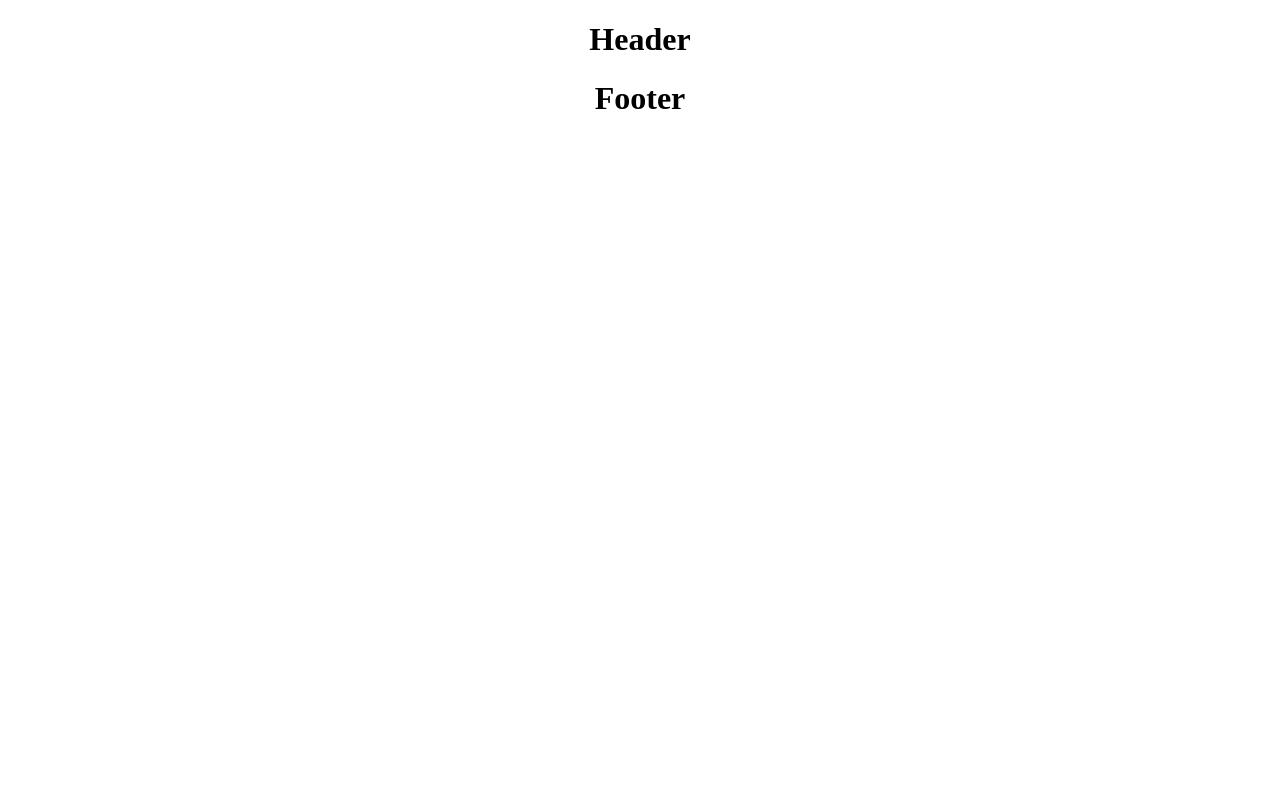
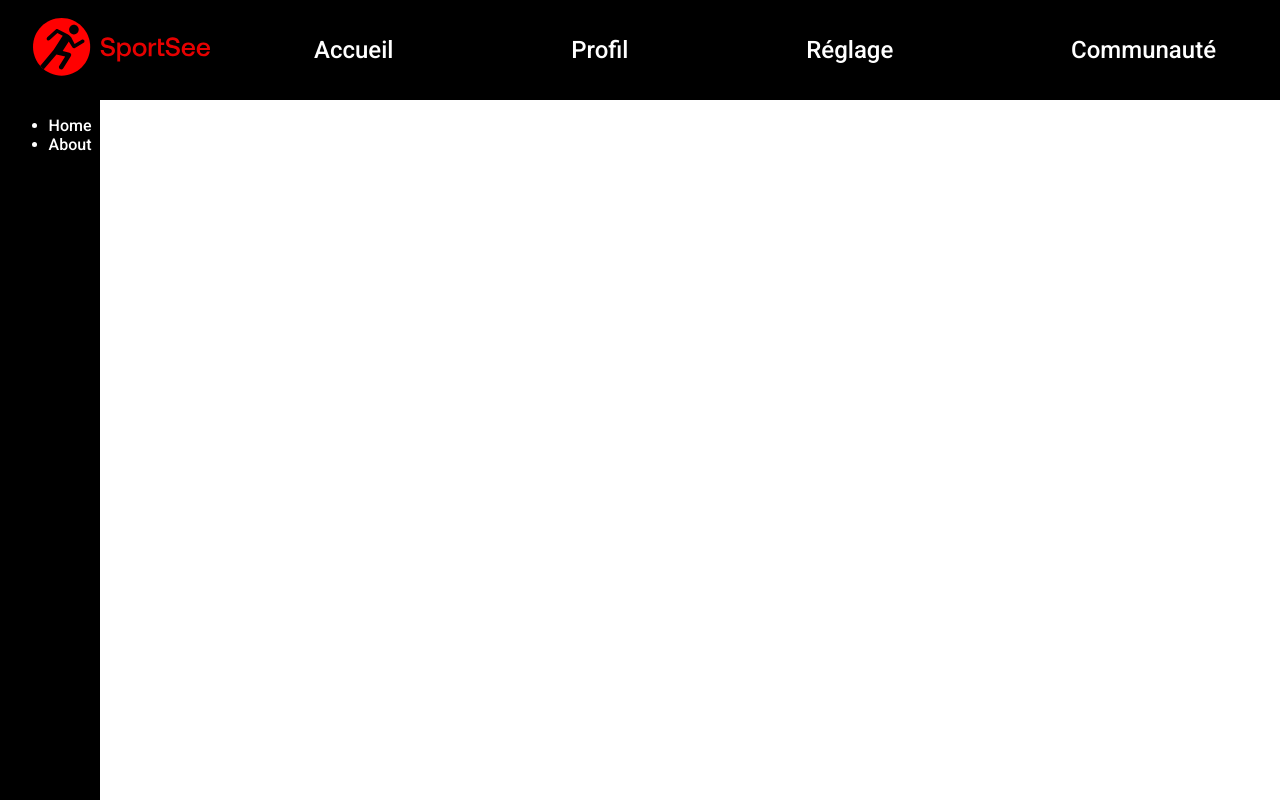
Before and after one commit to davidbarbi3r/SportSee-OC, a React (Vite) app: page / in a window 1280 px wide. Built offline with nearby package versions, Linux system fonts and the light colour scheme; the HTML template or start-up script is replaced by a standard one.

Commit message:
:sparkles: setup the header

```diff
--- a/index.html
+++ b/index.html
@@ -3,6 +3,9 @@
   <head>
     <meta charset="UTF-8" />
     <link rel="icon" type="image/svg+xml" href="/vite.svg" />
+    <link rel="preconnect" href="https://fonts.googleapis.com">
+    <link rel="preconnect" href="https://fonts.gstatic.com" crossorigin>
+    <link href="https://fonts.googleapis.com/css2?family=Roboto:wght@500;700&display=swap" rel="stylesheet">
     <meta name="viewport" content="width=device-width, initial-scale=1.0" />
     <title>Vite + React</title>
   </head>
--- a/src/App.css
+++ b/src/App.css
@@ -2,3 +2,18 @@
   margin: 0 auto;
   text-align: center;
 }
+
+body {
+  margin: 0;
+  padding: 0;
+  font-family: 'Roboto', sans-serif;
+}
+
+a {
+  text-decoration: none;
+  color: inherit;
+}
+
+* {
+  box-sizing: border-box;
+}
--- /dev/null
+++ b/src/layout/Layout.css
@@ -0,0 +1,12 @@
+
+
+.drawer-container {
+    width: 100px;
+    height: calc(100vh - 100px);
+    background-color: black;
+    display: flex;
+    flex-direction: column;
+    justify-content: space-between;
+    align-items: center;
+    color: white;
+}
--- a/src/layout/Layout.jsx
+++ b/src/layout/Layout.jsx
@@ -1,15 +1,18 @@
+import "./Layout.css"
 import { Outlet } from "react-router-dom"
+import Header from "./components/Header.jsx"
 
 function Layout() {
   return (
     <div>
-        <header>
-            <h1>Header</h1>
-        </header>
+        <Header />
+        <nav className="drawer-container">
+            <ul>
+                <li><a href="/">Home</a></li>
+                <li><a href="/about">About</a></li>
+            </ul>
+        </nav>
         <Outlet />
-        <footer>
-            <h1>Footer</h1>
-        </footer>
     </div>
   )
 }
--- /dev/null
+++ b/src/layout/components/Header.css
@@ -0,0 +1,27 @@
+.header-container {
+    width: 100%;
+    height: 100px;
+    padding: 0 2rem;
+    background-color: black;
+    display: flex;
+    justify-content: space-between;
+    align-items: center;
+    font-size: 24px;
+    color: white;
+}
+
+.header-menu {
+    display: flex;
+    justify-content: space-between;
+    align-items: center;
+    width: 100%;
+    padding: 0 2rem 0 4rem;
+}
+
+.header-menu ul {
+    list-style: none;
+    display: flex;
+    justify-content: space-between;
+    align-items: center;
+    width: 100%;
+}
--- /dev/null
+++ b/src/layout/components/Header.jsx
@@ -0,0 +1,23 @@
+import "./Header.css"
+import { Link, NavLink } from "react-router-dom"
+
+function Header() {
+
+  return (
+    <header className="header-container">
+        <Link to="/">
+            <img src="/logo-sportsee.svg"/>
+        </Link>
+        <nav className="header-menu">
+            <ul>
+                <li><NavLink>Accueil</NavLink></li>
+                <li><NavLink>Profil</NavLink></li>
+                <li><NavLink>Réglage</NavLink></li>
+                <li><NavLink>Communauté</NavLink></li>
+            </ul>
+        </nav>
+    </header>
+  )
+}
+
+export default Header
```
